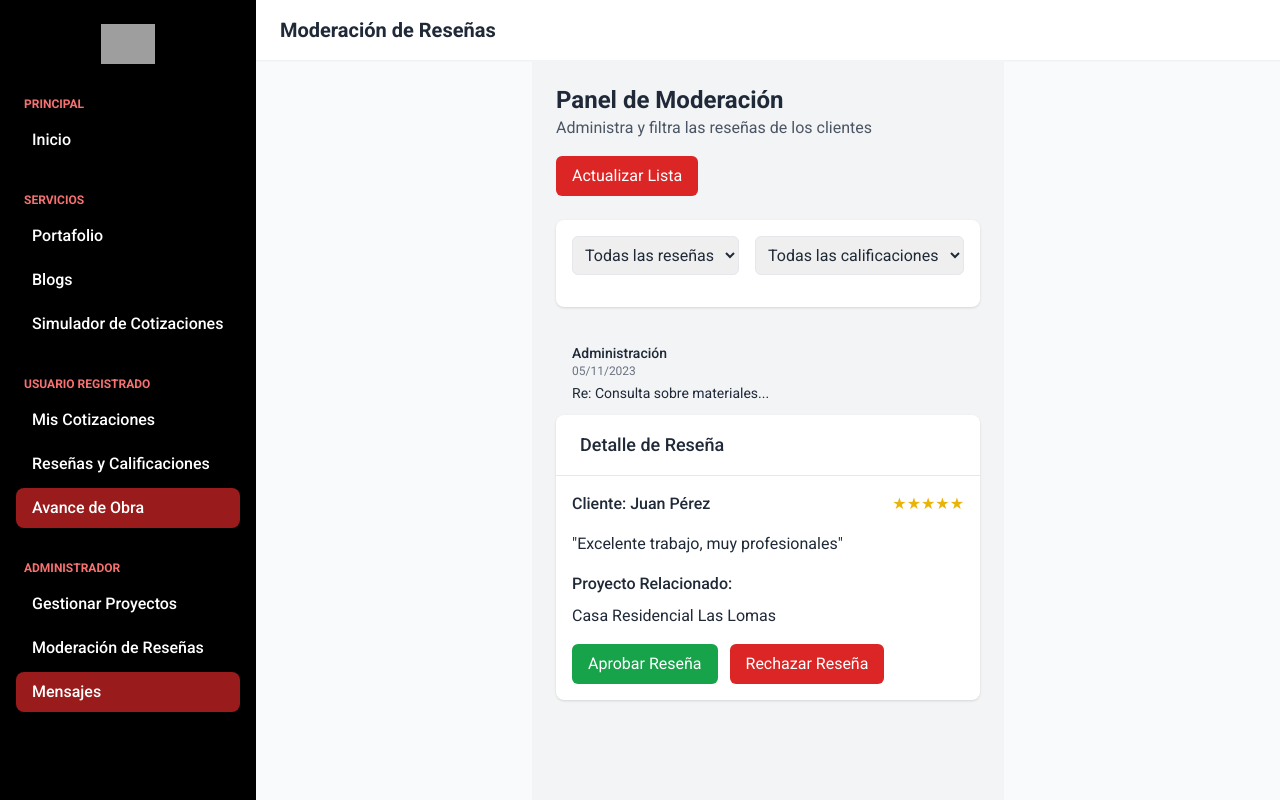
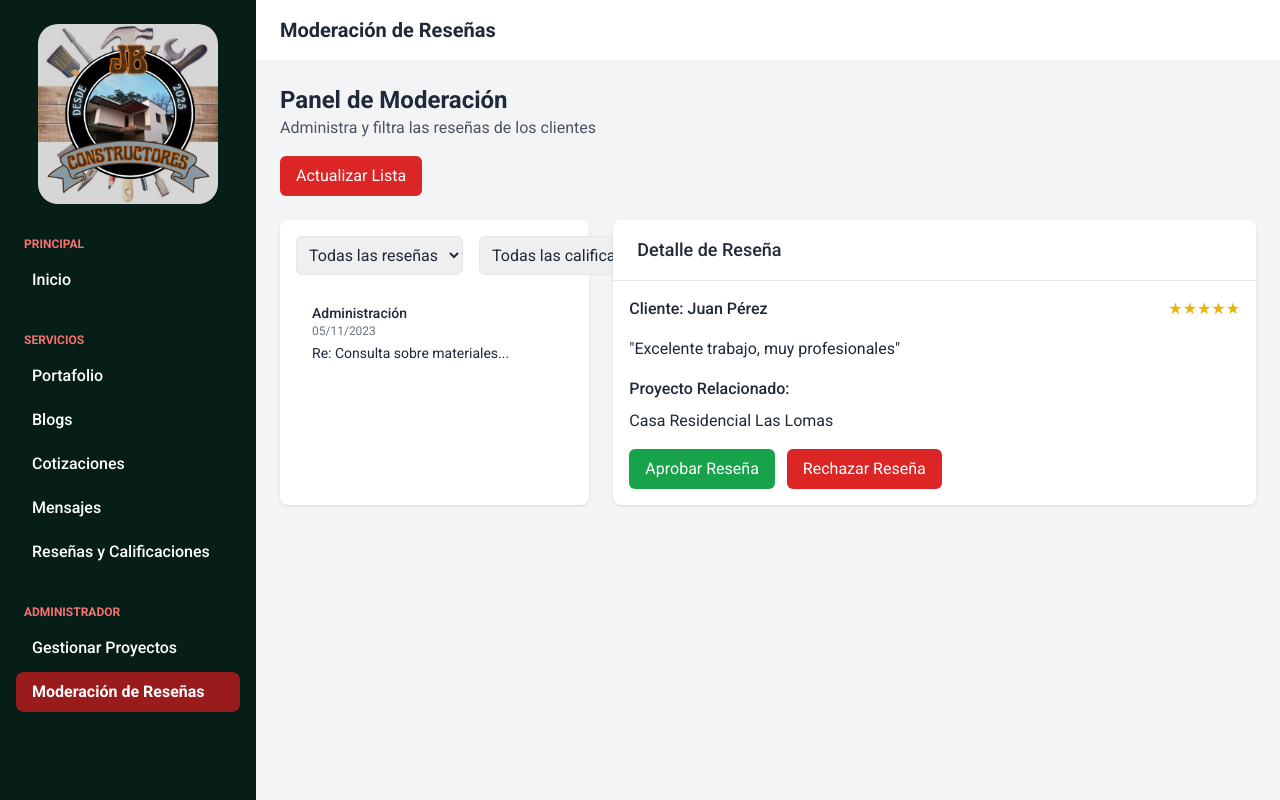
Before and after one commit to Alex-Pineda/JB-CONSTRUCCIONES, a PHP site: page /Paginas/moderacionResenas.html in a window 1280 px wide. Run offline with PHP 8.4, Linux system fonts and the light colour scheme; some libraries are stand-ins or nearby versions; grey boxes are pictures that could not be loaded.

Commit message:
Modernizacion pag. registro - inicio

```diff
--- a/Encabezado_Pie/sidebar.html
+++ b/Encabezado_Pie/sidebar.html
@@ -1,100 +1,34 @@
-        <!DOCTYPE html>
-        <html lang="es">
-        <head>
-            <meta charset="UTF-8">
-            <meta name="viewport" content="width=device-width, initial-scale=1.0">
-            <title>JB-CONSTRUCTORES</title>
-            <link href="https://cdn.jsdelivr.net/npm/tailwindcss@2.2.19/dist/tailwind.min.css" rel="stylesheet">
-            <link rel="stylesheet" href="../assets/css/style.css">
-            <data></data>
-            <script src="https://cdn.tailwindcss.com"></script>
-        </head>
-        <div class="sidebar bg-black text-white w-64 px-4 py-6 hidden md:block " style="width: 14rem; background-color: rgb(6, 30, 23);">
+<aside id="sidebar"
+       class="sidebar bg-black text-white w-64 px-4 py-6 fixed inset-0 h-full z-40
+              transform -translate-x-full transition-transform md:static md:translate-x-0 md:block"
+       style="background-color: rgb(6, 30, 23);">
+
+  <!-- Logo -->
   <div class="flex items-center justify-center mb-8">
-                <img src="JB-CONSTRUCCIONES/assets/img/JB-CONSTRUCTORES.png" alt="JB-CONSTRUCTORES"
+    <img src="../assets/img/JB-CONSTRUCTORES.png" alt="JB-CONSTRUCTORES"
          class="h-10" style="border-radius:20px; width: 180px; height: 180px;">
   </div>
+
+  <!-- Principal -->
   <div class="space-y-1 mb-8">
-                <div class="text-red-400 text-xs uppercase font-semibold px-2 mb-2"></div>
-                <a href="JB-CONSTRUCCIONES/index.html" class="block px-4 py-2 hover:bg-red-800 rounded-lg">
-                    <div class="flex items-center space-x-3">
-                        <span>Inicio</span>
-                    </div>
-                </a>
+    <div class="text-red-400 text-xs uppercase font-semibold px-2 mb-2">Principal</div>
+    <a href="../index.html" class="block px-4 py-2 hover:bg-red-800 rounded-lg">Inicio</a>
   </div>
 
-                <div class="text-red-400 text-xs uppercase font-semibold px-2 mb-2" style="font-size: 14px;">Servicios</div>
-                <a href="JB-CONSTRUCCIONES/Paginas/portafolio.html" class="block px-4 py-2 hover:bg-red-800 rounded-lg">
-                    <div class="flex items-center space-x-3">
-                        <span>Portafolio</span>
-                    </div>
-                </a>
-                <a href="JB-CONSTRUCCIONES/Paginas/blogs.html" class="block px-4 py-2 hover:bg-red-800 rounded-lg">
-                    <div class="flex items-center space-x-3">
-                        <span>Blogs</span>
-                    </div>
-                </a>
-                <a href="JB-CONSTRUCCIONES/Paginas/simulador.html" class="block px-4 py-2 hover:bg-red-800 rounded-lg">
-                    <div class="flex items-center space-x-3">
-                        <span>Cotizaciones</span>
-                    </div>
-                </a>
-                <a href="JB-CONSTRUCCIONES/Paginas/mensajes.html" class="block px-4 py-2 hover:bg-red-800 rounded-lg">
-                    <div class="flex items-center space-x-3">
-                        <span>Mensajes</span>
-                    </div>
-                </a>
-
-                <!-- ESTA PAGINA SE DEBE CAMBIAR PARA QUE LOS DEMAS USUARIOS VEAN LAS RESEÑAS PUBLICADAS -->
-                 <a href="/JB-CONSTRUCCIONES/Paginas/resenas.html" class="block px-4 py-2 hover:bg-red-800 rounded-lg">
-                    <div class="flex items-center space-x-3">
-                        <span>Reseñas y Calificaciones</span>
-                    </div>
-                </a>
-
-
-
-
-            <!-- USUARIO REGISTRADO -->
-                <!--
+  <!-- Servicios -->
   <div class="space-y-1 mb-8">
-                <div class="text-red-400 text-xs uppercase font-semibold px-2 mb-2">Usuario Registrado</div>
-                <a href="JB-CONSTRUCCIONES/Paginas/cotizaciones.html" class="block px-4 py-2 hover:bg-red-800 rounded-lg">
-                    <div class="flex items-center space-x-3">
-                        <span>Mis Cotizaciones</span>
-                    </div>
-                </a>    -->
-
-                <!-- ESTA PAGINA DEBE SER PARA QUE LOS USUARIOS REGISTRADOS PUBLIQUEN SUS CALIFICACIONES DEL SERVICIO-->
-                <!--
-                <a href="JB-CONSTRUCCIONES/Paginas/resenas.html" class="block px-4 py-2 hover:bg-red-800 rounded-lg">
-                    <div class="flex items-center space-x-3">
-                        <span>Reseñas y Calificaciones</span>
-                    </div>
-                </a>
-
-
-
-                <a href="/Paginas/progresoObra.html" class="block px-4 py-2 hover:bg-red-800 rounded-lg">
-                    <div class="flex items-center space-x-3">
-                        <span>Avance de Obra</span>
-                    </div>
-                </a>
+    <div class="text-red-400 text-xs uppercase font-semibold px-2 mb-2">Servicios</div>
+    <a href="../Paginas/portafolio.html" class="block px-4 py-2 hover:bg-red-800 rounded-lg">Portafolio</a>
+    <a href="../Paginas/blogs.html" class="block px-4 py-2 hover:bg-red-800 rounded-lg">Blogs</a>
+    <a href="../Paginas/simulador.html" class="block px-4 py-2 hover:bg-red-800 rounded-lg">Cotizaciones</a>
+    <a href="../Paginas/mensajes.html" class="block px-4 py-2 hover:bg-red-800 rounded-lg">Mensajes</a>
+    <a href="../Paginas/resenas.html" class="block px-4 py-2 hover:bg-red-800 rounded-lg">Reseñas y Calificaciones</a>
   </div>
 
-        ADMINISTRADOR -->
-
+  <!-- Administrador -->
+  <div class="space-y-1 mb-8">
     <div class="text-red-400 text-xs uppercase font-semibold px-2 mb-2">Administrador</div>
-                <a href="JB-CONSTRUCCIONES/Paginas/gestionProyectos.html" class="block px-4 py-2 hover:bg-red-800 rounded-lg">
-                    <div class="flex items-center space-x-3">
-                        <span>Gestionar Proyectos</span>
+    <a href="../Paginas/gestionProyectos.html" class="block px-4 py-2 hover:bg-red-800 rounded-lg">Gestionar Proyectos</a>
+    <a href="../Paginas/moderacionResenas.html" class="block px-4 py-2 hover:bg-red-800 rounded-lg">Moderación de Reseñas</a>
   </div>
-
-                </a>
-                <a href="/JB-CONSTRUCCIONES/Paginas/moderacionResenas.html" class="block px-4 py-2 hover:bg-red-800 rounded-lg">
-                    <div class="flex items-center space-x-3">
-                        <span>Moderación de Reseñas</span>
-                    </div>
-                </a>
-        </div>
-        </html>
+</aside>
--- a/Paginas/moderacionResenas.html
+++ b/Paginas/moderacionResenas.html
@@ -15,80 +15,16 @@
   </style>
 </head>
 <body class="bg-gray-50">
-    <!-- Sidebar -->
   <div class="flex h-screen">
+    <!-- Botón toggle para móviles -->
     <button id="menu-toggle" class="p-2 bg-teal-800 text-white fixed top-4 right-4 z-50 md:hidden">
       ☰
     </button>
-        <div class="sidebar bg-black text-white w-64 px-4 py-6 hidden md:block">
-            <div class="flex items-center justify-center mb-8">
-                <img src="https://example.com/logo.png" alt="Logo JB Constructores" class="h-10">
-            </div>
-            <div class="space-y-1 mb-8">
-                <div class="text-red-400 text-xs uppercase font-semibold px-2 mb-2">Principal</div>
-                <a href="index.html" class="block px-4 py-2 hover:bg-red-800 rounded-lg">
-                    <div class="flex items-center space-x-3">
-                        <span>Inicio</span>
-                    </div>
-                </a>
-            </div>
-            <div class="space-y-1 mb-8">
-                <div class="text-red-400 text-xs uppercase font-semibold px-2 mb-2">Servicios</div>
-                <a href="portafolio.html" class="block px-4 py-2 hover:bg-red-800 rounded-lg">
-                    <div class="flex items-center space-x-3">
-                        <span>Portafolio</span>
-                    </div>
-                </a>
-                <a href="blogs.html" class="block px-4 py-2 hover:bg-red-800 rounded-lg">
-                    <div class="flex items-center space-x-3">
-                        <span>Blogs</span>
-                    </div>
-                </a>
-                <a href="simulador.html" class="block px-4 py-2 hover:bg-red-800 rounded-lg">
-                    <div class="flex items-center space-x-3">
-                        <span>Simulador de Cotizaciones</span>
-                    </div>
-                </a>
-            </div>
-            <div class="space-y-1 mb-8">
-                <div class="text-red-400 text-xs uppercase font-semibold px-2 mb-2">Usuario Registrado</div>
-                <a href="mis_cotizaciones.html" class="block px-4 py-2 hover:bg-red-800 rounded-lg">
-                    <div class="flex items-center space-x-3">
-                        <span>Mis Cotizaciones</span>
-                    </div>
-                </a>
-                <a href="resenas.html" class="block px-4 py-2 hover:bg-red-800 rounded-lg">
-                    <div class="flex items-center space-x-3">
-                        <span>Reseñas y Calificaciones</span>
-                    </div>
-                </a>
-                <a href="progresoObra.html" class="block px-4 py-2 bg-red-800 rounded-lg">
-                    <div class="flex items-center space-x-3">
-                        <span>Avance de Obra</span>
-                    </div>
-                </a>
-            </div>
-            <div class="space-y-1 mb-8">
-                <div class="text-red-400 text-xs uppercase font-semibold px-2 mb-2">Administrador</div>
-                <a href="gestionProyectos.html" class="block px-4 py-2 hover:bg-red-800 rounded-lg">
-                    <div class="flex items-center space-x-3">
-                        <span>Gestionar Proyectos</span>
-                    </div>
-                </a>
-                <a href="moderacionResenas.html" class="block px-4 py-2 hover:bg-red-800 rounded-lg">
-                    <div class="flex items-center space-x-3">
-                        <span>Moderación de Reseñas</span>
-                    </div>
-                </a>
-                <a href="mensajes.html" class="block px-4 py-2 bg-red-800 rounded-lg">
-                    <div class="flex items-center space-x-3">
-                        <span>Mensajes</span>
-                    </div>
-                </a>
-            </div>
-        </div>
+      <!-- Contenido dinámico -->
+      <div id="sidebar-container"></div>
+    </aside>
 
-        <!-- Main content -->
+    <!-- Contenido principal -->
     <div class="flex-1 flex flex-col overflow-hidden">
       <header class="bg-white shadow-sm">
         <div class="flex items-center justify-between px-6 py-4">
@@ -107,9 +43,9 @@
           </div>
         </div>
 
-                <div class="grid grid-cols-1 gap-6">
-                    <!-- Filtros -->
-                    <div class="bg-white rounded-lg shadow p-4">
+        <div class="grid grid-cols-1 lg:grid-cols-3 gap-6">
+          <!-- Lista de reseñas -->
+          <div class="bg-white rounded-lg shadow p-4 col-span-1">
             <div class="flex space-x-4 mb-4">
               <select class="border rounded-md p-2">
                 <option>Todas las reseñas</option>
@@ -126,18 +62,18 @@
                 <option>5 estrellas</option>
               </select>
             </div>
-                    </div>
+
             <div class="divide-y divide-gray-200 max-h-96 overflow-y-auto">
               <div class="px-4 py-3 hover:bg-gray-50 cursor-pointer">
                 <div class="text-sm font-medium">Administración</div>
                 <div class="text-xs text-gray-500">05/11/2023</div>
                 <p class="text-sm mt-1 truncate">Re: Consulta sobre materiales...</p>
               </div>
-                            <!-- More messages -->
+              <!-- Más reseñas -->
             </div>
           </div>
 
-                    <!-- Mensaje Detalle -->
+          <!-- Detalle de reseña -->
           <div class="bg-white rounded-lg shadow col-span-2">
             <div class="px-6 py-4 border-b border-gray-200">
               <h3 class="text-lg font-medium text-gray-800">Detalle de Reseña</h3>
@@ -163,10 +99,10 @@
             </div>
           </div>
         </div>
-
       </main>
     </div>
   </div>
-    <script src="Scripts/main.js"></script>
+
+  <script src="../Scripts/main.js"></script>
 </body>
 </html>
--- a/Scripts/main.js
+++ b/Scripts/main.js
@@ -1,34 +1,88 @@
 document.addEventListener('DOMContentLoaded', () => {
-  // Detectar la ruta correcta del sidebar según ubicación
   let sidebarPath = "Encabezado_Pie/sidebar.html";
   if (window.location.pathname.includes("/Paginas/")) {
     sidebarPath = "../" + sidebarPath;
   }
 
-
-  // Cargar sidebar
   fetch(sidebarPath)
     .then(response => response.text())
     .then(html => {
       document.getElementById("sidebar-container").innerHTML = html;
 
-      // Activar toggle para menú móvil
-      const mobileMenuButton = document.querySelector('.md\\:hidden');
-      const sidebar = document.querySelector('.sidebar');
-      if (mobileMenuButton && sidebar) {
-        mobileMenuButton.addEventListener('click', () => sidebar.classList.toggle('hidden'));
+      const sidebar = document.getElementById('sidebar');
+      const menuToggle = document.getElementById('menu-toggle');
+
+      // Crear overlay dinámicamente
+      let overlay = document.getElementById('overlay');
+      if (!overlay) {
+        overlay = document.createElement('div');
+        overlay.id = 'overlay';
+        overlay.className = 'fixed inset-0 bg-black opacity-0 z-30 hidden transition-opacity duration-300';
+        document.body.appendChild(overlay);
       }
 
-      // Marcar enlace activo según la URL actual
+      const links = sidebar.querySelectorAll('a');
+      let autoCloseTimer;
+
+      function openSidebar() {
+        if (window.innerWidth < 1024) {
+          sidebar.classList.remove("-translate-x-full", "hidden");
+          sidebar.classList.add("translate-x-0", "z-40");
+          overlay.classList.remove("hidden");
+          // Animación suave
+          setTimeout(() => overlay.classList.add("opacity-50"), 10);
+          resetAutoCloseTimer();
+        }
+      }
+
+      function closeSidebar() {
+        if (window.innerWidth < 1024) {
+          sidebar.classList.add("-translate-x-full");
+          sidebar.classList.remove("translate-x-0");
+          overlay.classList.remove("opacity-50");
+          clearTimeout(autoCloseTimer);
+          // Esperar animación antes de ocultar overlay
+          setTimeout(() => overlay.classList.add("hidden"), 300);
+        }
+      }
+
+      function resetAutoCloseTimer() {
+        clearTimeout(autoCloseTimer);
+        autoCloseTimer = setTimeout(closeSidebar, 4000);
+      }
+
+      // Toggle botón hamburguesa
+      menuToggle.addEventListener('click', () => {
+        if (sidebar.classList.contains("-translate-x-full")) {
+          openSidebar();
+        } else {
+          closeSidebar();
+        }
+      });
+
+      // Cerrar al hacer clic fuera
+      overlay.addEventListener("click", closeSidebar);
+
+      // Resetear temporizador al interactuar dentro del sidebar
+      sidebar.addEventListener("mousemove", resetAutoCloseTimer);
+      sidebar.addEventListener("click", resetAutoCloseTimer);
+
+      // Resaltar enlace activo y cerrar sidebar al seleccionar un link
       const currentPath = window.location.pathname.split('/').pop();
-      const links = sidebar.querySelectorAll('a');
       links.forEach(link => {
         const href = link.getAttribute('href').split('/').pop();
         if (href === currentPath) {
-          link.classList.add('bg-red-800', 'font-semibold');
+          link.classList.add('bg-red-800', 'font-semibold', 'rounded-lg');
         }
+
+        link.addEventListener('click', () => {
+          if (window.innerWidth < 1024) closeSidebar();
+          // navegación normal
+        });
       });
-    });
+
+    })
+    .catch(error => console.error("No se pudo cargar el sidebar:", error));
 
   // Datos para las tarjetas de Obra Negra
   const obraNegraItems = [
--- a/assets/css/style.css
+++ b/assets/css/style.css
@@ -204,7 +204,8 @@
     align-items: center;
   }
   nav button {
-    margin-bottom: 0.75rem;
+    margin-bottom: 0.25rem;
+    padding: 0.25rem 0.5rem;
   }
 }
 
```
Also changed, not shown: Paginas/inicioSesion.html (+61 -34 lines), Paginas/mensajes.html (+36 -14 lines), Paginas/registro.html (+58 -42 lines), index.html (+11 -11 lines). Lines whose indentation alone changed are shown as unchanged.
